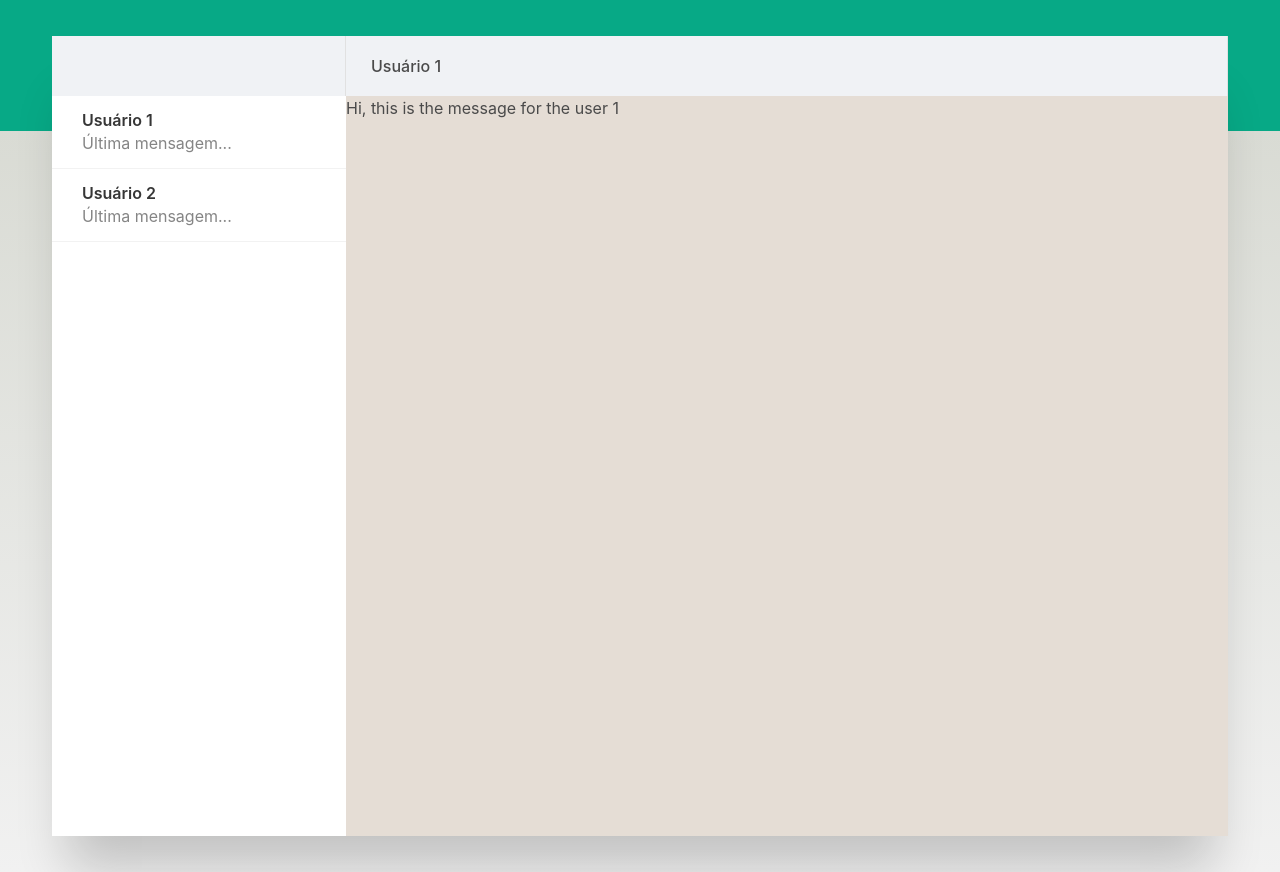
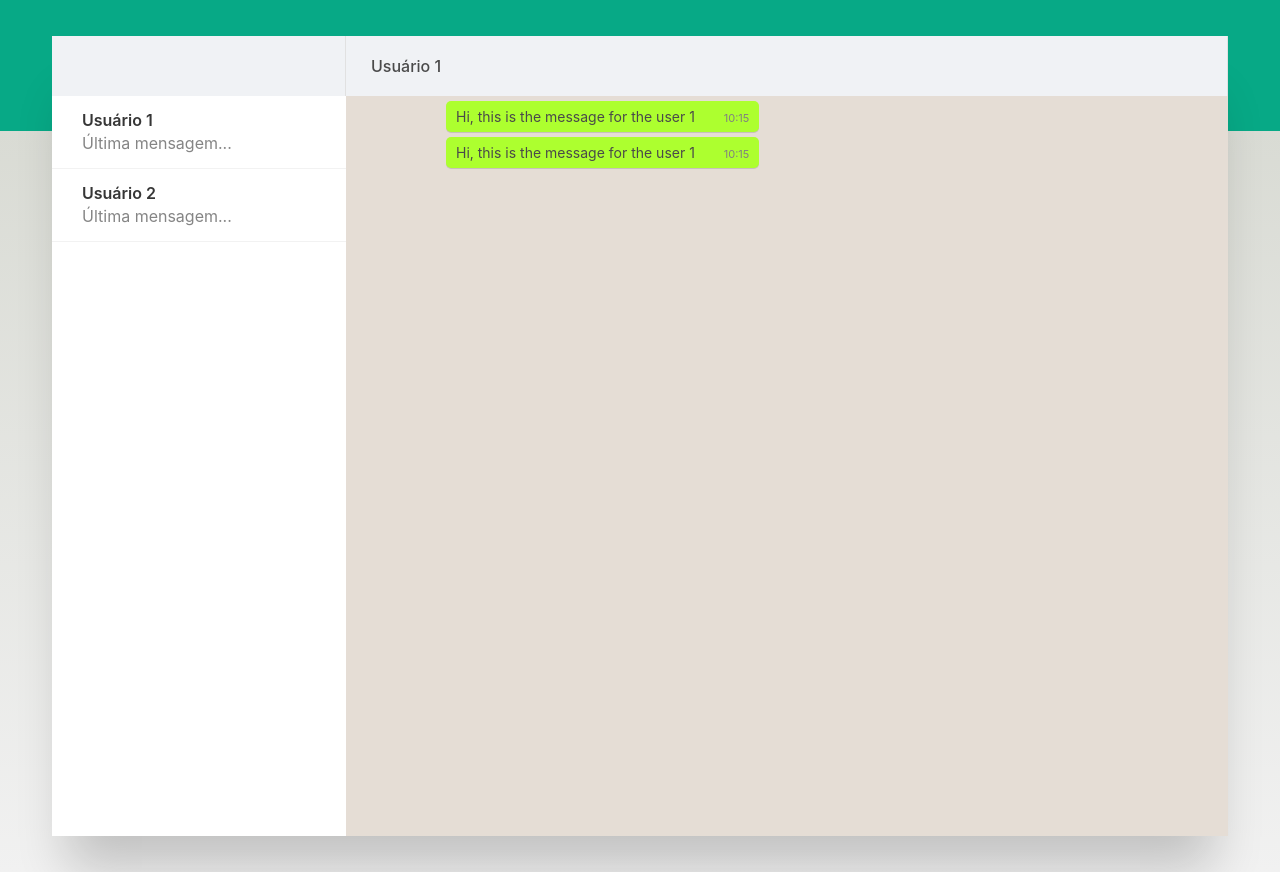
Before and after one commit to Marquesjob/interface-wpp-vuejs, a Vue app: page / in a window 1280 px wide. Built offline with nearby package versions, Linux system fonts and the light colour scheme.

Commit message:
- Adicionado:  balão de mensagem e estilos de fonte e horario.

```diff
--- a/index.html
+++ b/index.html
@@ -5,7 +5,7 @@
     <link rel="icon" href="/favicon.ico" />
     <meta name="viewport" content="width=device-width, initial-scale=1.0" />
     <link rel="stylesheet" href="https://cdn.jsdelivr.net/npm/bulma@0.9.4/css/bulma.min.css">
-    <title>Vite App Bulma</title>
+    <title>Whatsapp Clone</title>
   </head>
   <style>
      html {
--- a/src/App.vue
+++ b/src/App.vue
@@ -14,13 +14,17 @@
                     </div>
 
                     <div class="column conversa-ativa">
+
                         <div class="barra-superior">
                             <span>{{ conversas[activeIndex].user }}</span>
                         </div>
-                        <Message
-                            v-for="(message, index) in conversas[activeIndex].messages"
-                            v-bind:key="index"
-                            :content="message.thisMessage" />
+
+                        <Message v-for="(message, index) in conversas[activeIndex].messages" v-bind:key="index"
+                        :content="message.thisMessage"
+                        :time="message.time"
+                        :hostMessage="message.hostMessage"
+                         />
+
                     </div>
 
                 </div>
@@ -99,4 +103,5 @@ export default {
 .subtitle {
     color: #858585;
 }
+
 </style>
--- a/src/Message.vue
+++ b/src/Message.vue
@@ -1,12 +1,39 @@
 <template>
-    <div>{{ content }}</div>
+    <div class="mensagem" :class="{green: hostMessage}">
+        {{ content }}
+        <span>{{ time }}</span>
+    </div>
+
 </template>
 
 
 <script>
     export default {
-        props: ['content']
+        props: ['content', 'time', 'hostMessage']
     }
 </script>
 
-<style></style>
+<style>
+
+    .mensagem {
+        font-size: 14px;
+        box-shadow: rgba(0,0,0,0.13) 0px 1px 0.5px 0px;
+        background: white;
+        margin: 5px 100px;
+        padding: 5px 10px;
+        border-radius: 5px;
+        width: fit-content;
+    }
+
+    .mensagem span {
+        margin-left: 25px;
+        font-size: 11px;
+        color: gray;
+    }
+
+    .green {
+        background: greenyellow !important;
+    }
+
+
+</style>
--- a/src/dataChats.js
+++ b/src/dataChats.js
@@ -6,9 +6,15 @@ const chats = [
             {
                 "time": "10:15",
                 "thisMessage": "Hi, this is the message for the user 1",
-                "green": "false"
+                "hostMessage": "true"
+            },
+            {
+                "time": "10:15",
+                "thisMessage": "Hi, this is the message for the user 1",
+                "hostMessage": "false"
             }
-        ]
+        ],
+
 
     },
 
@@ -18,7 +24,12 @@ const chats = [
             {
                 "time": "10:15",
                 "thisMessage": "Hi, this is the message for the user 2",
-                "green": "false"
+                "hostMessage": "true"
+            },
+            {
+                "time": "10:15",
+                "thisMessage": "Hi, this is the message for the user 2",
+                "hostMessage": "false"
             }
         ]
     },
```
